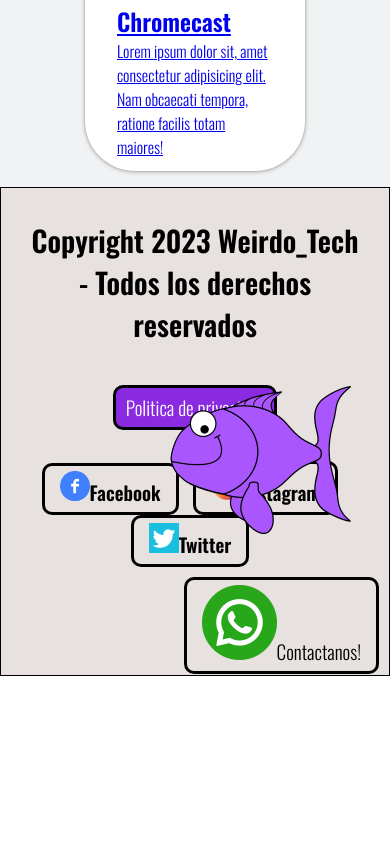
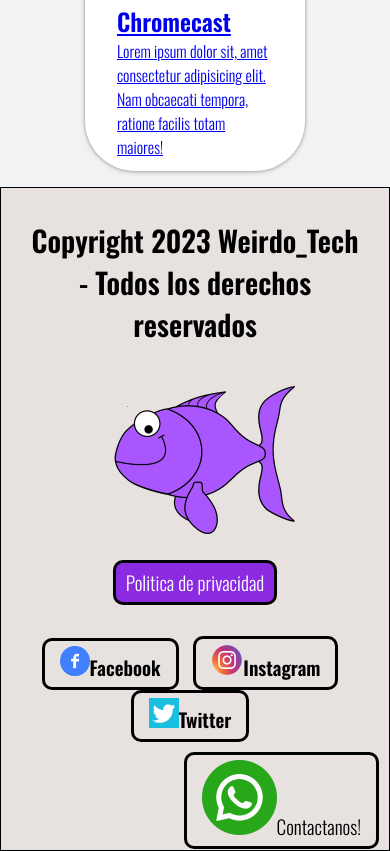
Before and after one commit to HernanB65/bc_62130-integrador_etapa1-Hernan-Bianchimano, a website built with Vite: page index.html in a window 390 px wide. Shown: the part 4596-5447 px from the top of the page. Before the commit the page ends 5272 px from the top, so only its background shows below. Built offline with nearby package versions, Linux system fonts and the light colour scheme.

Commit message:
Primer commit del proyecto integrador 2da etapa

```diff
--- a/sass/layout/_footer.scss
+++ b/sass/layout/_footer.scss
@@ -81,3 +81,17 @@
   .weirdo-fish:hover img {
     transform: translateX(100px);
   }
+
+  @media screen and (max-width: 600px) {
+    .weirdo-fish {
+      text-align: center;
+      padding: 10px;
+      position: static;
+    }
+
+    .weirdo-fish img {
+      max-width: 100%;
+      height: auto;
+      transform: none;
+    }
+  }
```
